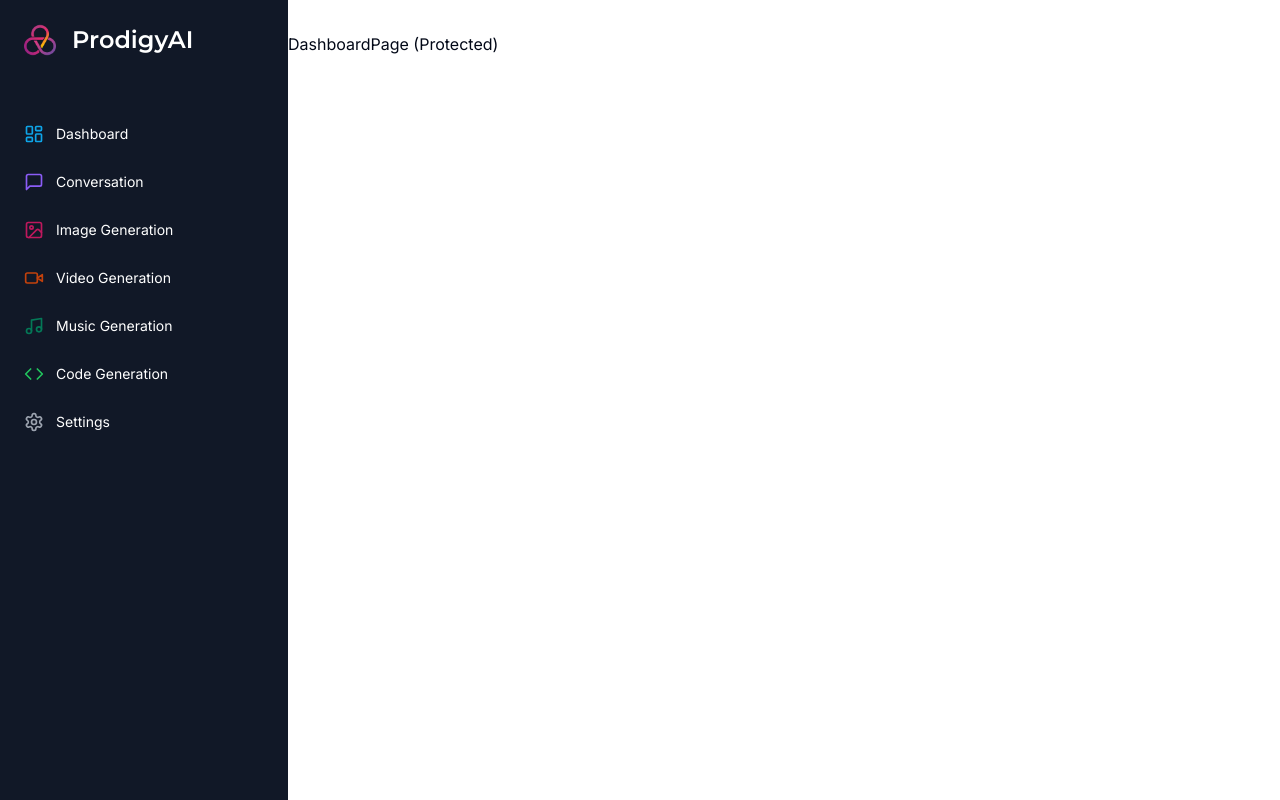
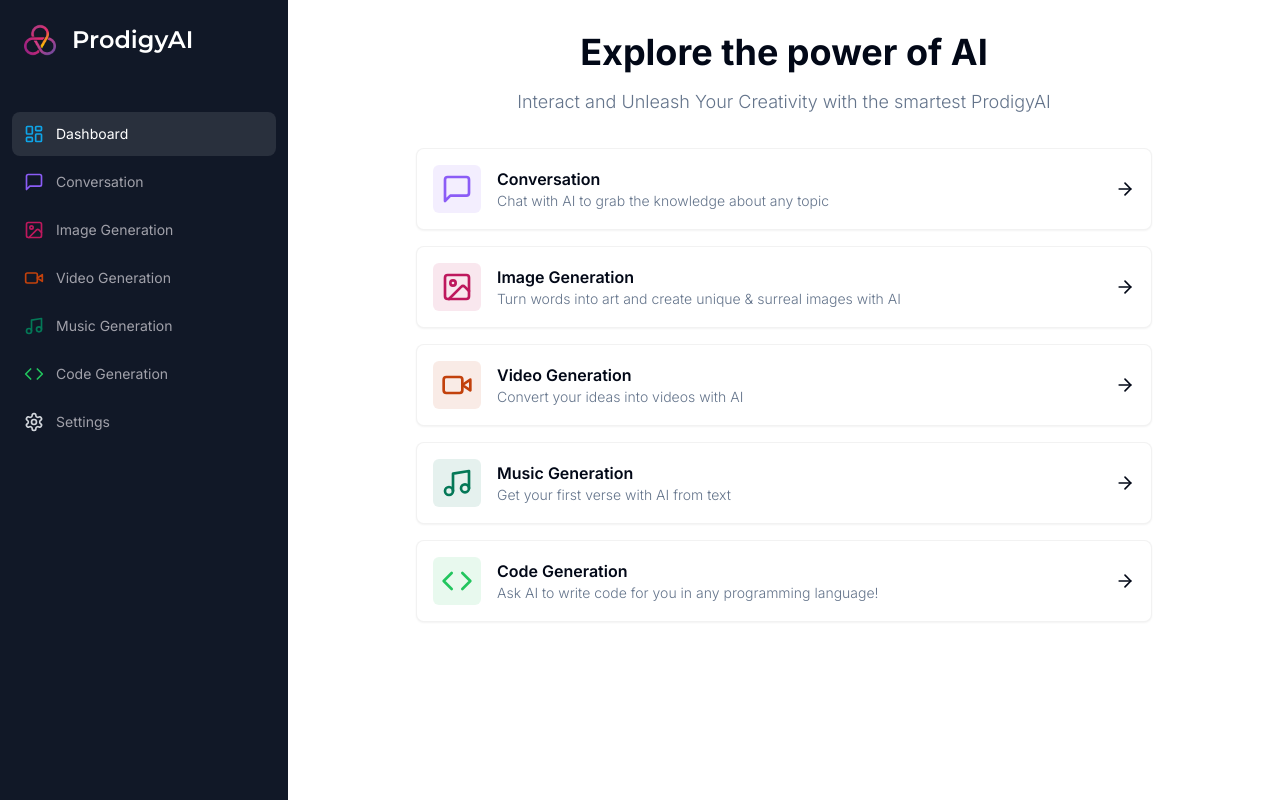
Before and after one commit to preetDev004/ProdigyAI, a Next.js app: page /dashboard in a window 1280 px wide. Built offline with nearby package versions, Linux system fonts and the light colour scheme.

Commit message:
created dashbord page

```diff
--- a/app/(dashboard)/(routes)/dashboard/page.tsx
+++ b/app/(dashboard)/(routes)/dashboard/page.tsx
@@ -1,9 +1,98 @@
+"use client";
+
+import {
+  ArrowRight,
+  CodeIcon,
+  ImageIcon,
+  MessageSquare,
+  MusicIcon,
+  VideoIcon,
+} from "lucide-react";
+import { cn } from "@/lib/utils";
+
+import { Card } from "@/components/ui/card";
+import { useRouter } from "next/navigation";
+
+const tools = [
+  {
+    lable: "Conversation",
+    icon: MessageSquare,
+    href: "/conversation",
+    color: "text-violet-500",
+    bgColor: "bg-violet-500/10",
+    desc: "Chat with AI to grab the knowledge about any topic",
+  },
+  {
+    lable: "Image Generation",
+    icon: ImageIcon,
+    href: "/image",
+    color: "text-pink-700",
+    bgColor: "bg-pink-700/10",
+    desc: "Turn words into art and create unique & surreal images with AI",
+  },
+  {
+    lable: "Video Generation",
+    icon: VideoIcon,
+    href: "/video",
+    color: "text-orange-700",
+    bgColor: "bg-orange-700/10",
+    desc: "Convert your ideas into videos with AI",
+  },
+  {
+    lable: "Music Generation",
+    icon: MusicIcon,
+    href: "/music",
+    color: "text-emerald-700",
+    bgColor: "bg-emerald-700/10",
+    desc: "Get your first verse with AI from text",
+  },
+  {
+    lable: "Code Generation",
+    icon: CodeIcon,
+    href: "/code",
+    color: "text-green-500",
+    bgColor: "bg-green-500/10",
+    desc: "Ask AI to write code for you in any programming language!",
+  },
+];
 
 const DashboardPage = () => {
+  const router = useRouter();
   return (
-    <>
-      <div>DashboardPage (Protected)</div>
-    </>
+    <div>
+      <div className="mb-8 space-y-4">
+        <h2 className="text-2xl md:text-4xl text-center font-bold">
+          Explore the power of AI
+        </h2>
+        <p className="text-muted-foreground font-light text-sm md:text-lg text-center">
+          Interact and Unleash Your Creativity with the smartest ProdigyAI
+        </p>
+      </div>
+
+      <div className="px-4 md:px-20 lg:px-32 space-y-4">
+        {tools &&
+          tools.map((tool, index) => (
+            <Card
+              onClick={() => router.push(tool.href)}
+              key={index}
+              className="p-4 border-black/5 flex items-center justify-between hover:shadow-md transition cursor-pointer"
+            >
+              <div className="flex items-center gap-x-4">
+                <div className={cn("p-2 w-fit rounded-md", tool.bgColor)}>
+                  <tool.icon className={cn("w-8 h-8", tool.color)} />
+                </div>
+                <div className="flex flex-col">
+                  <div className="font-semibold">{tool.lable}</div>
+                  <div className="text-sm md:text-md font-light text-muted-foreground">
+                    {tool.desc}
+                  </div>
+                </div>
+              </div>
+              <ArrowRight className="w-5 h-5" />
+            </Card>
+          ))}
+      </div>
+    </div>
   );
 };
 
--- a/app/(dashboard)/layout.tsx
+++ b/app/(dashboard)/layout.tsx
@@ -5,11 +5,9 @@
   return (
     <div className="h-full relative">
       {/* sidebar */}
-
       <div className="hidden md:flex md:w-72 h-full md:flex-col md:fixed md:inset-y-0 z-[80] bg-gray-900">
         <Sidebar/>
       </div>
-
 
       {/* content */}
       <main className="md:pl-72">
--- a/components/MobileSidebar.tsx
+++ b/components/MobileSidebar.tsx
@@ -2,13 +2,25 @@
 import { Menu } from "lucide-react";
 import { Sheet, SheetContent, SheetTrigger } from "@/components/ui/sheet";
 import Sidebar from "./Sidebar";
-
+import { Button } from "@/components/ui/button";
+import { useEffect, useState } from "react";
 
 const MobileSidebar = () => {
+  // solving hydration error
+  const [isMounted, setIsMounted] = useState(false);
+  useEffect(() => {
+    setIsMounted(true);
+  }, []);
+  if (!isMounted) {
+    return null;
+  }
+
   return (
     <Sheet>
-      <SheetTrigger className="hover:bg-black/10 p-2 -ml-2 rounded-sm md:hidden">
-        <Menu />
+      <SheetTrigger>
+        <Button variant={"ghost"} size={"icon"} className="md:hidden">
+          <Menu />
+        </Button>
       </SheetTrigger>
       <SheetContent side="left" className="p-0">
         <Sidebar />
--- a/components/Sidebar.tsx
+++ b/components/Sidebar.tsx
@@ -3,9 +3,18 @@
 import { Montserrat } from "next/font/google";
 import Image from "next/image";
 import Link from "next/link";
+import { usePathname } from "next/navigation";
 
 import { cn } from "@/lib/utils";
-import { CodeIcon, ImageIcon, LayoutDashboard, MessageSquare, MusicIcon, SettingsIcon, VideoIcon } from "lucide-react";
+import {
+  CodeIcon,
+  ImageIcon,
+  LayoutDashboard,
+  MessageSquare,
+  MusicIcon,
+  SettingsIcon,
+  VideoIcon,
+} from "lucide-react";
 
 const montserrat = Montserrat({
   weight: "600",
@@ -53,11 +62,12 @@
     lable: "Settings",
     icon: SettingsIcon,
     href: "/settings",
-    color: "text-gray-400",
+    color: "text-gray-300",
   },
 ];
 
 const Sidebar = () => {
+  const pathname = usePathname();
   return (
     <div className="space-y-4 py-4 flex flex-col bg-[#111827] h-full text-white">
       <div className="p-3 py-2 flex-1">
@@ -76,7 +86,12 @@
               <Link
                 href={route.href}
                 key={index}
-                className="text-sm group flex justify-start w-full p-3 font-md cursor-pointer hover:text-white hover:bg-white/10 rounded-lg transition"
+                className={cn(
+                  "text-sm group flex justify-start w-full p-3 font-md cursor-pointer hover:text-white  hover:bg-white/10 rounded-lg transition",
+                  pathname === route.href
+                    ? "bg-white/10 text-white"
+                    : "text-zinc-400"
+                )}
               >
                 <div className="flex items-center flex-1">
                   {/* Here route.icon is component imported from lucide */}
--- /dev/null
+++ b/components/ui/card.tsx
@@ -0,0 +1,79 @@
+import * as React from "react"
+
+import { cn } from "@/lib/utils"
+
+const Card = React.forwardRef<
+  HTMLDivElement,
+  React.HTMLAttributes<HTMLDivElement>
+>(({ className, ...props }, ref) => (
+  <div
+    ref={ref}
+    className={cn(
+      "rounded-lg border bg-card text-card-foreground shadow-sm",
+      className
+    )}
+    {...props}
+  />
+))
+Card.displayName = "Card"
+
+const CardHeader = React.forwardRef<
+  HTMLDivElement,
+  React.HTMLAttributes<HTMLDivElement>
+>(({ className, ...props }, ref) => (
+  <div
+    ref={ref}
+    className={cn("flex flex-col space-y-1.5 p-6", className)}
+    {...props}
+  />
+))
+CardHeader.displayName = "CardHeader"
+
+const CardTitle = React.forwardRef<
+  HTMLParagraphElement,
+  React.HTMLAttributes<HTMLHeadingElement>
+>(({ className, ...props }, ref) => (
+  <h3
+    ref={ref}
+    className={cn(
+      "text-2xl font-semibold leading-none tracking-tight",
+      className
+    )}
+    {...props}
+  />
+))
+CardTitle.displayName = "CardTitle"
+
+const CardDescription = React.forwardRef<
+  HTMLParagraphElement,
+  React.HTMLAttributes<HTMLParagraphElement>
+>(({ className, ...props }, ref) => (
+  <p
+    ref={ref}
+    className={cn("text-sm text-muted-foreground", className)}
+    {...props}
+  />
+))
+CardDescription.displayName = "CardDescription"
+
+const CardContent = React.forwardRef<
+  HTMLDivElement,
+  React.HTMLAttributes<HTMLDivElement>
+>(({ className, ...props }, ref) => (
+  <div ref={ref} className={cn("p-6 pt-0", className)} {...props} />
+))
+CardContent.displayName = "CardContent"
+
+const CardFooter = React.forwardRef<
+  HTMLDivElement,
+  React.HTMLAttributes<HTMLDivElement>
+>(({ className, ...props }, ref) => (
+  <div
+    ref={ref}
+    className={cn("flex items-center p-6 pt-0", className)}
+    {...props}
+  />
+))
+CardFooter.displayName = "CardFooter"
+
+export { Card, CardHeader, CardFooter, CardTitle, CardDescription, CardContent }
```
